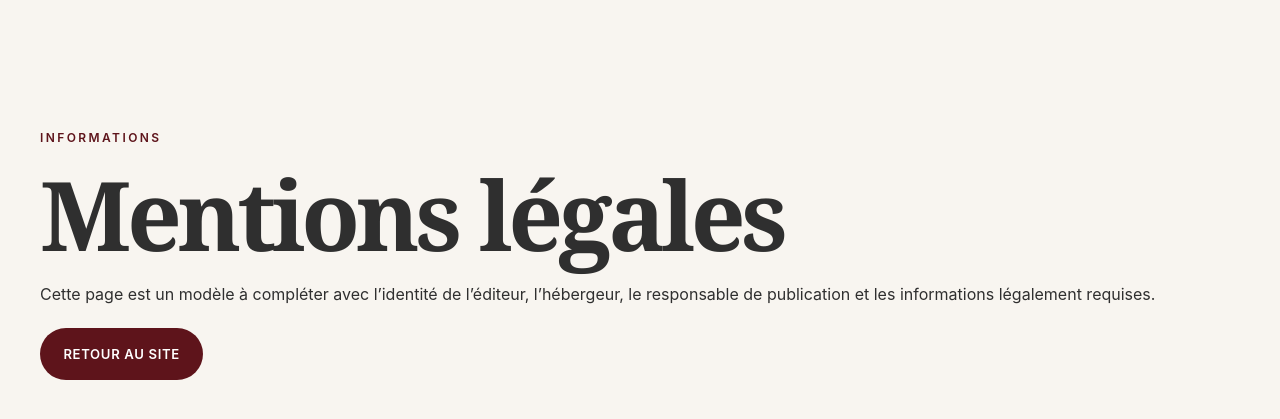
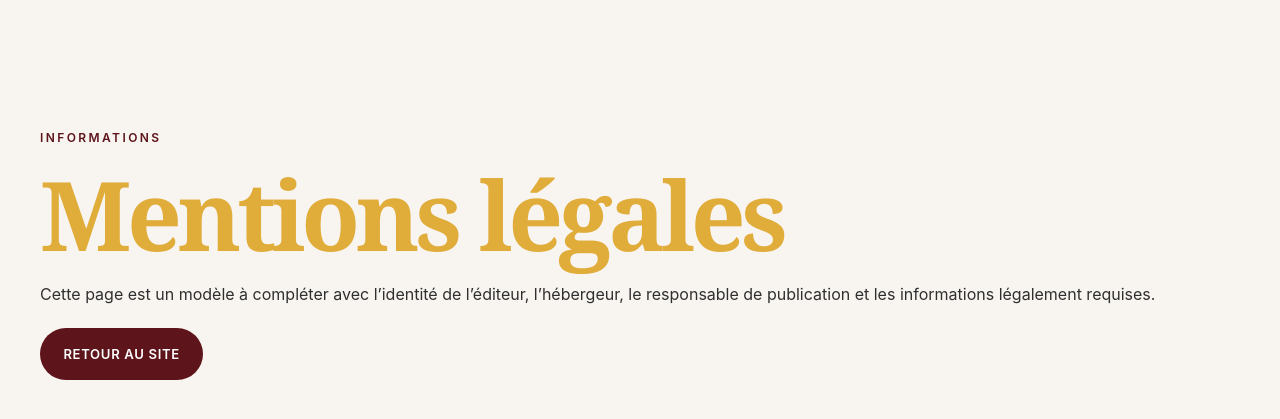
Before and after one commit to Deathura/deathura.github.io, a Jekyll site: the page nairik/mentions-legales.html, which Jekyll copies as it is, in a window 1280 px wide. Shown: the top 419 px of the page. Built offline with Jekyll 4.4.1, drawn with Linux system fonts in a browser that asks for light colours.

Commit message:
change gold color + change h1 title color

```diff
--- a/nairik/css/style.css
+++ b/nairik/css/style.css
@@ -39,12 +39,17 @@ button { cursor: pointer; }
 }
 
 h1, h2, h3 {
+  /* color: var(--color-gold); */
   margin: 0 0 1rem;
   font-family: var(--font-title);
   font-weight: 600;
   line-height: 1.05;
 }
-h1 { font-size: clamp(5rem, 13vw, 10rem); letter-spacing: -0.045em; }
+h1 {
+  font-size: clamp(5rem, 13vw, 10rem);
+  letter-spacing: -0.045em;
+  color: var(--color-gold);
+}
 h2 { font-size: clamp(2.8rem, 6vw, 5.4rem); letter-spacing: -0.03em; }
 h3 { font-size: clamp(1.7rem, 3vw, 2.25rem); }
 p { margin: 0 0 1.25rem; }
--- a/nairik/css/variables.css
+++ b/nairik/css/variables.css
@@ -4,7 +4,7 @@
   --color-sand: #E9D8C3;
   --color-stone: #8B847A;
   --color-ivory: #F8F5F0;
-  --color-gold: #C49A5A;
+  --color-gold: #E0AC3A;
   --color-anthracite: #2F2F2F;
 
   /* Couleurs fonctionnelles */
```
